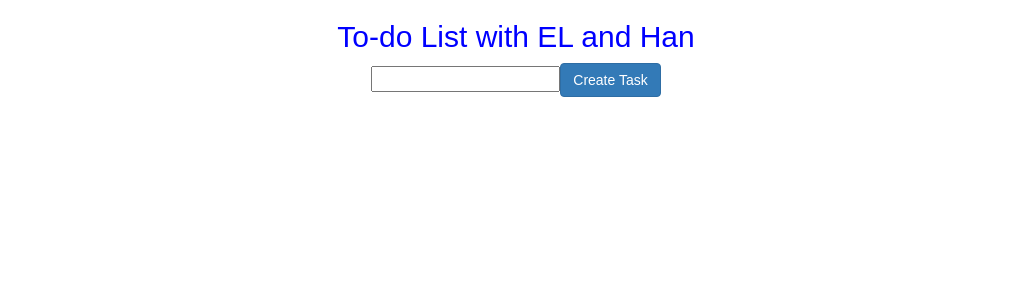
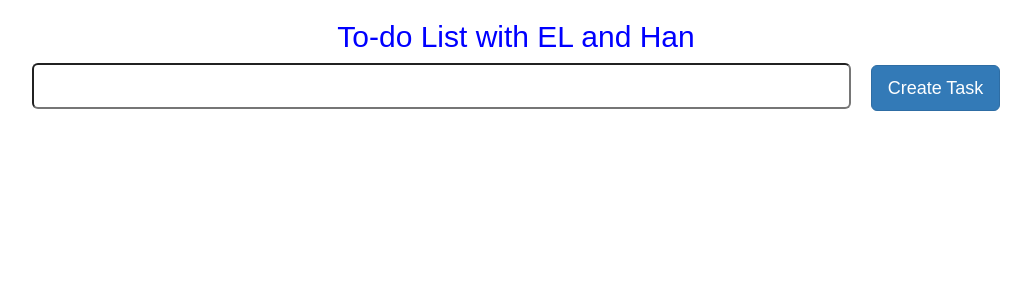
Before and after one commit to eLn86/todolist-practice, a React (Create React App) app in the folder todo-list-group-practice/: page / in a window 1280 px wide. Shown: the top 300 px of the page, without its empty margins (124-1155 px from the left). Built offline with nearby package versions, Linux system fonts and the light colour scheme.

Commit message:
edited create task button css

```diff
--- a/todo-list-group-practice/src/components/Body/Body.js
+++ b/todo-list-group-practice/src/components/Body/Body.js
@@ -7,7 +7,6 @@ class Body extends Component {
   render() {
     return (
       <div className="row">
-
       <Create />
       </div>
     );
--- a/todo-list-group-practice/src/components/Create/Create.css
+++ b/todo-list-group-practice/src/components/Create/Create.css
@@ -1,3 +1,8 @@
 .createTaskRow {
   text-align: center
 }
+
+.taskName {
+  margin-right: 20px;
+  width: 70%;
+}
--- a/todo-list-group-practice/src/components/Create/Create.js
+++ b/todo-list-group-practice/src/components/Create/Create.js
@@ -8,9 +8,9 @@ class Create extends Component {
     return (
       <div className="row createTaskRow">
         <div className="col-md-12">
-        <input className="taskName"
+        <input className="taskName input-lg"
                type= "text"/>
-          <button className="btn btn-primary">Create Task</button>
+          <button className="btn btn-lg btn-primary">Create Task</button>
         </div>
       </div>
     );
```
